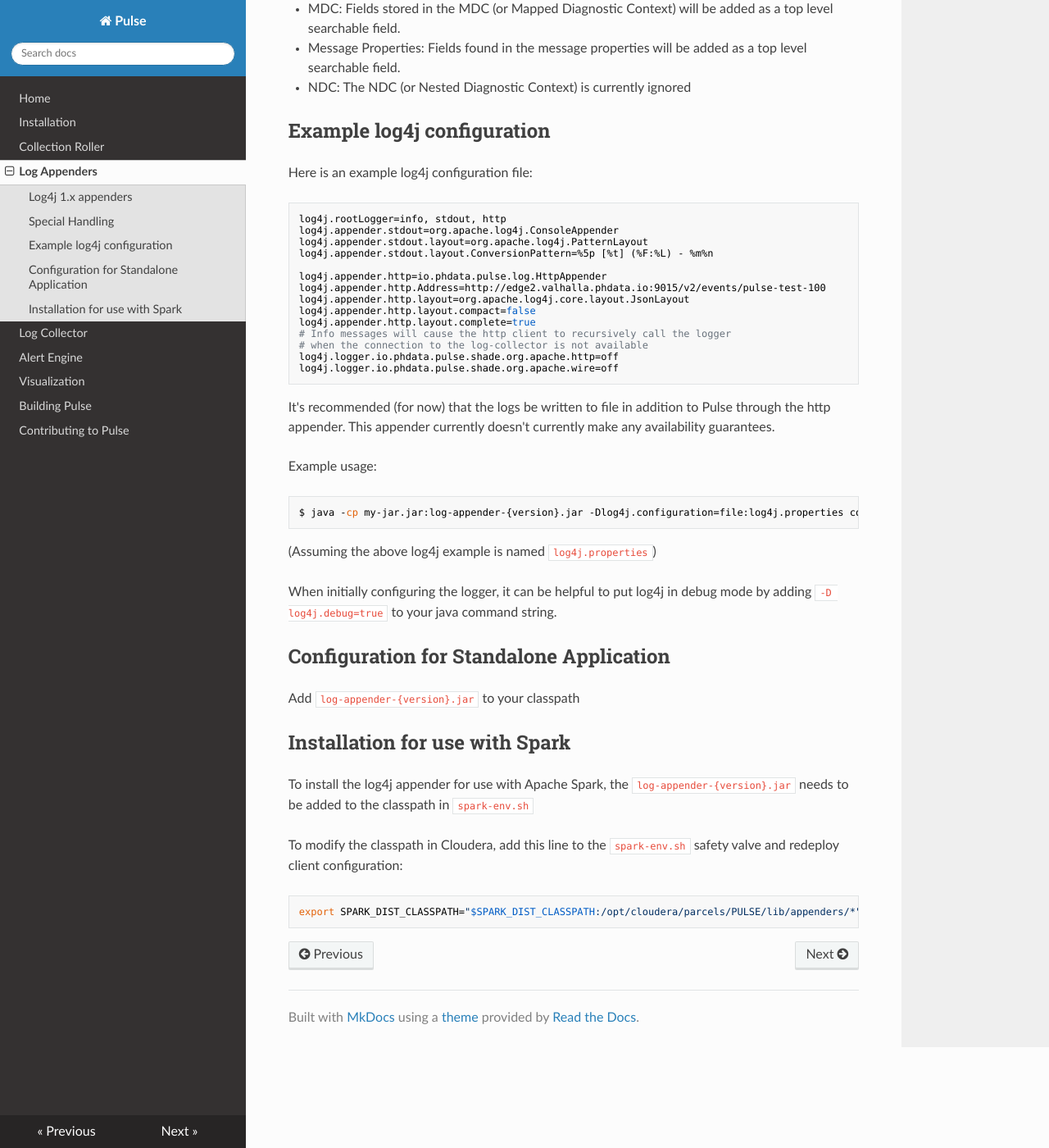
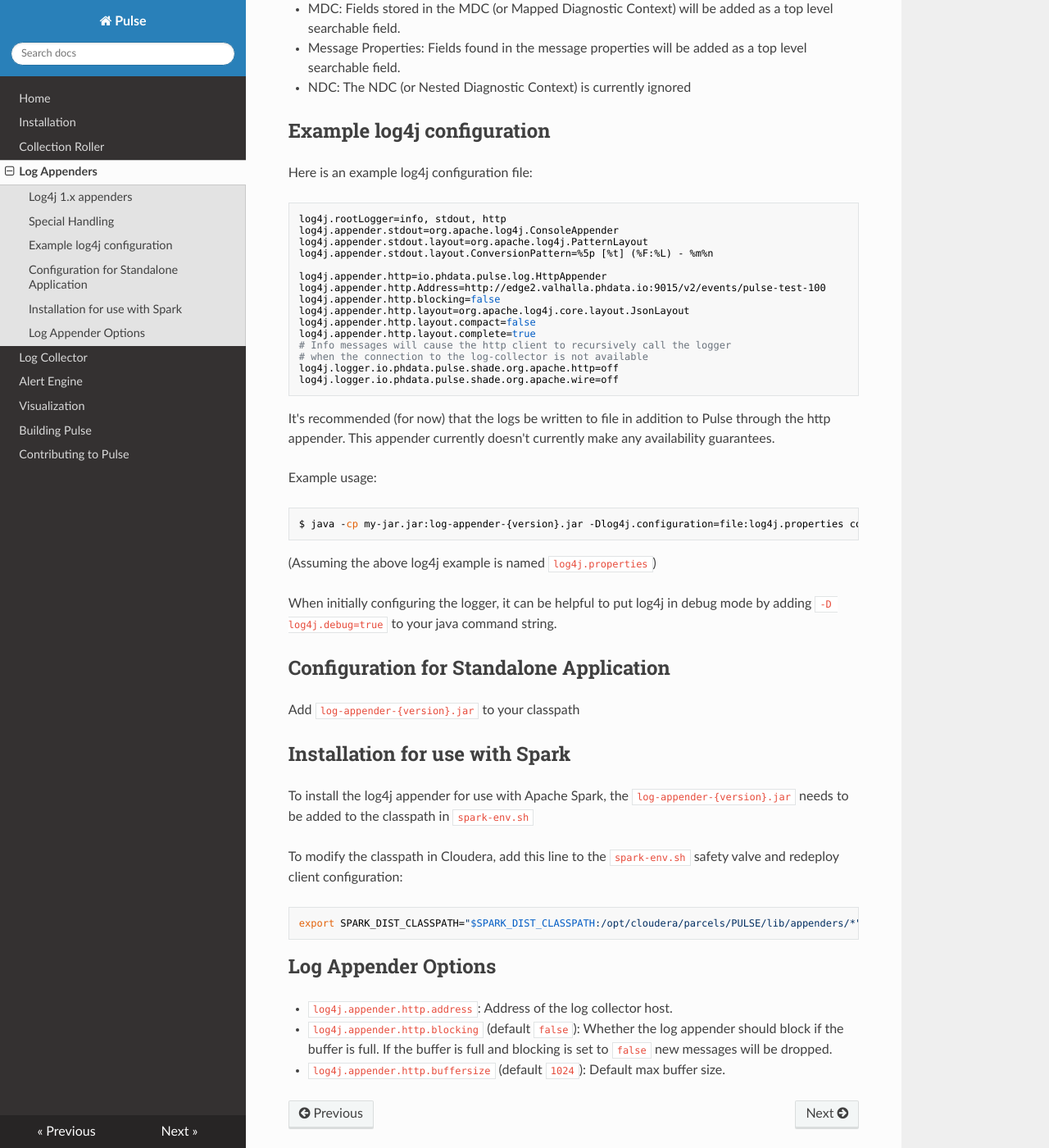
Before and after one commit to phdata/pulse, an MkDocs documentation site: the page built from docs/log-appender.md, in a window 1280 px wide and 1400 px high, scrolled down 394 px. Shown: the whole window at 82% size. Built offline with MkDocs 1.6.1, drawn with Linux system fonts in a browser that asks for light colours; nearby versions of some CDN libraries; old or Windows-style settings are respelled for this version of MkDocs.

Commit message:
Set default blocking to 'false'
The thought being that it's better to drop messages than affect the
performance of the application. It's already a recommendation that
either console or file appender is used in addition to Pulse.

Also increases the default buffer size from 1024 to 8192, which should
generally use just about 1Mb of memory.

````diff
--- a/docs/log-appender.md
+++ b/docs/log-appender.md
@@ -25,6 +25,7 @@ log4j.appender.stdout.layout.ConversionPattern=%5p [%t] (%F:%L) - %m%n
 
 log4j.appender.http=io.phdata.pulse.log.HttpAppender
 log4j.appender.http.Address=http://edge2.valhalla.phdata.io:9015/v2/events/pulse-test-100
+log4j.appender.http.blocking=false
 log4j.appender.http.layout=org.apache.log4j.core.layout.JsonLayout
 log4j.appender.http.layout.compact=false
 log4j.appender.http.layout.complete=true
@@ -61,3 +62,9 @@ client configuration:
 ```bash
 export SPARK_DIST_CLASSPATH="$SPARK_DIST_CLASSPATH:/opt/cloudera/parcels/PULSE/lib/appenders/*"
 ```
+
+## Log Appender Options
+
+- `log4j.appender.http.address`: Address of the log collector host.
+- `log4j.appender.http.blocking` (default `false`): Whether the log appender should block if the buffer is full. If the buffer is full and blocking is set to `false` new messages will be dropped.
+- `log4j.appender.http.buffersize` (default `1024`): Default max buffer size.
````
Also changed, not shown: 1 other file.
